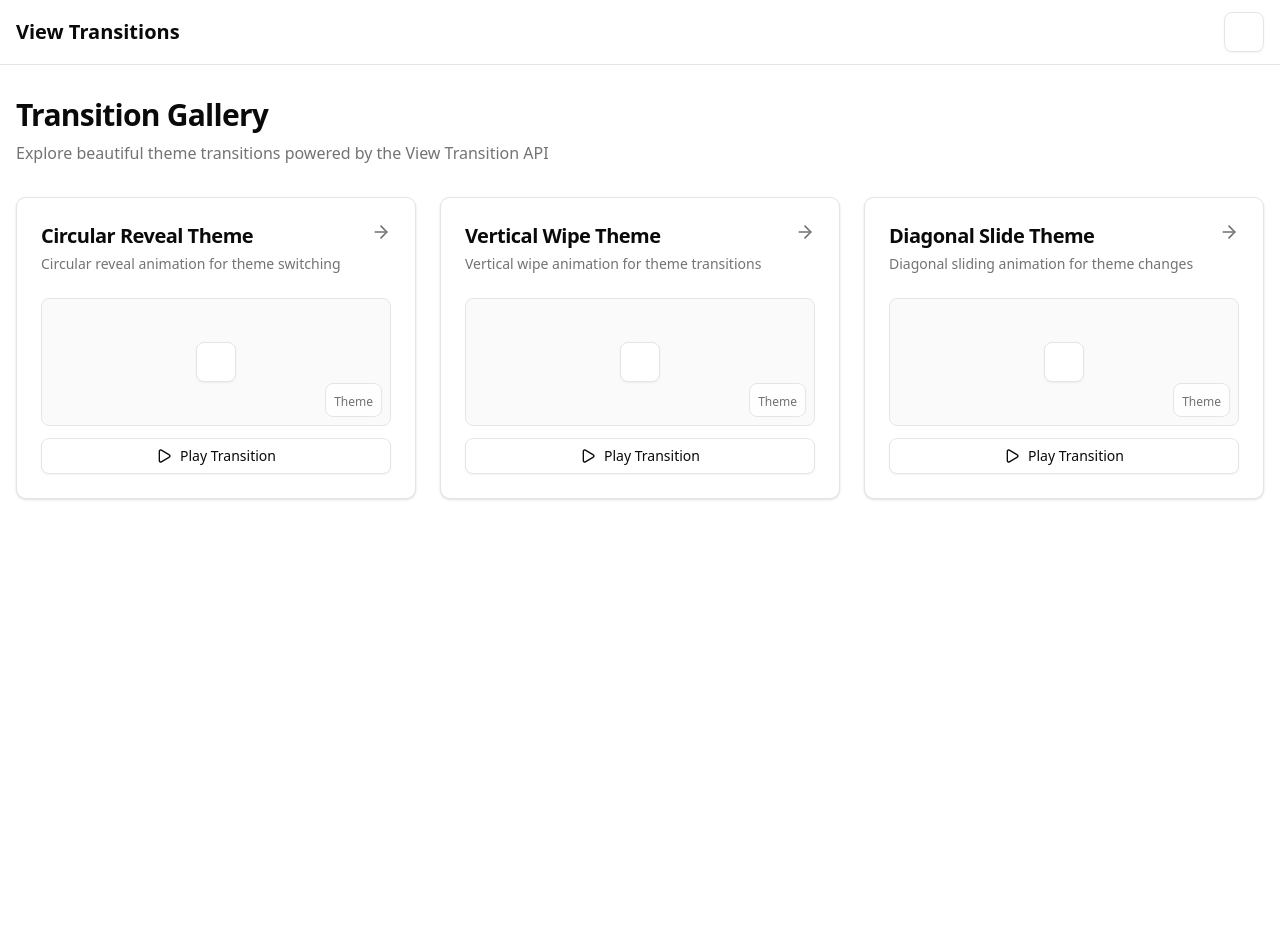
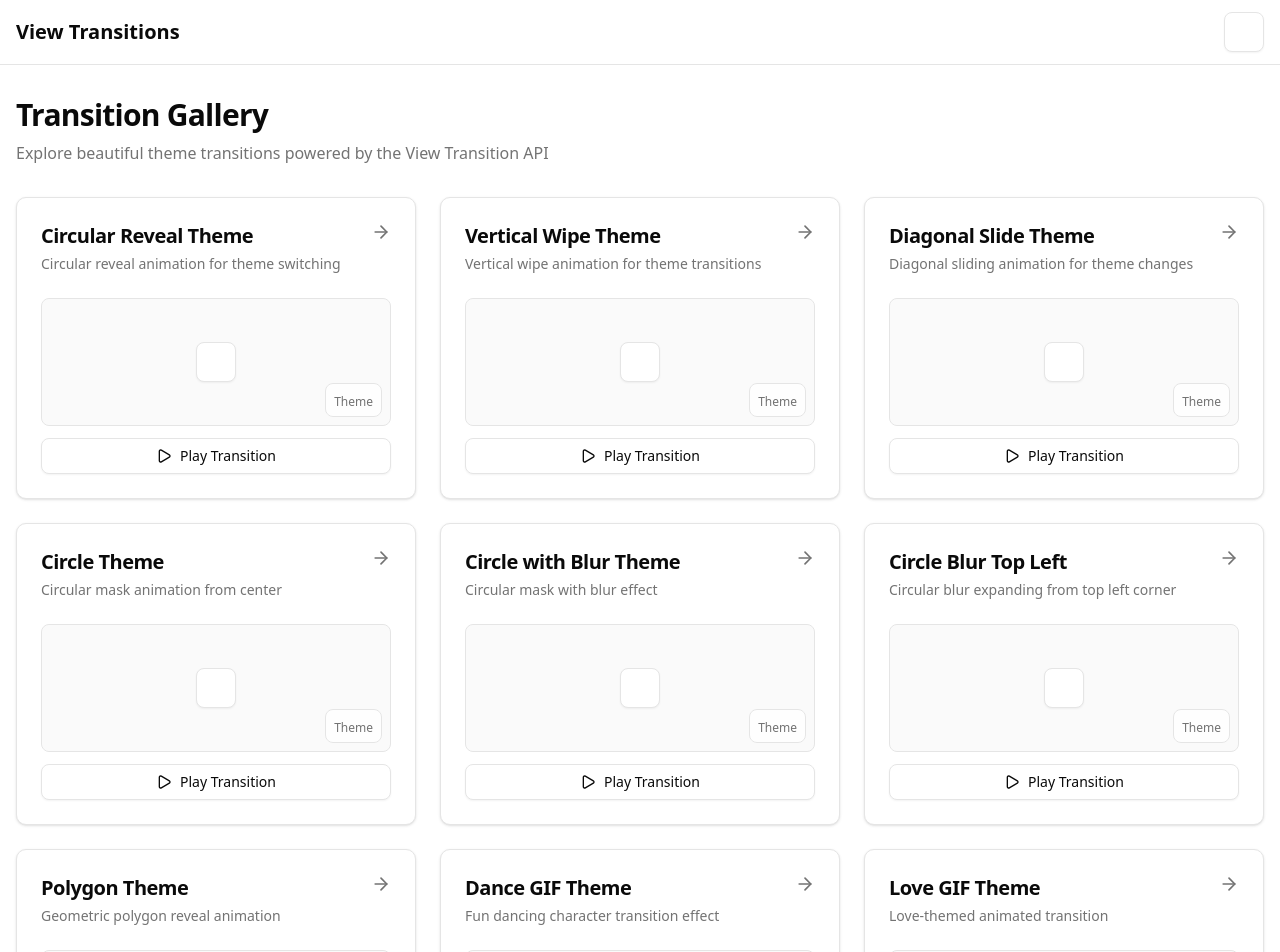
Before and after one commit to yassinezaanouni/themes-view-transitions, a Next.js app: page / in a window 1280 px wide. Shown: the top 952 px of the page. Before the commit the page ends 800 px from the top, so only its background shows below. Built offline with nearby package versions, Linux system fonts and the light colour scheme.

Commit message:
Add new transition types and animations: introduced circle, circle with blur, circle blur top left, polygon, gif dance, and gif love transitions; updated transition handling in ThemeToggle and imported new styles.

```diff
--- a/src/app/globals.css
+++ b/src/app/globals.css
@@ -46,6 +46,24 @@
 
 :root {
   --radius: 0.625rem;
+  --expo-in: linear(
+    0 0%, 0.0085 31.26%, 0.0167 40.94%,
+    0.0289 48.86%, 0.0471 55.92%,
+    0.0717 61.99%, 0.1038 67.32%,
+    0.1443 72.07%, 0.1989 76.7%,
+    0.2659 80.89%, 0.3465 84.71%,
+    0.4419 88.22%, 0.554 91.48%,
+    0.6835 94.51%, 0.8316 97.34%, 1 100%
+  );
+  --expo-out: linear(
+    0 0%, 0.1684 2.66%, 0.3165 5.49%,
+    0.446 8.52%, 0.5581 11.78%,
+    0.6535 15.29%, 0.7341 19.11%,
+    0.8011 23.3%, 0.8557 27.93%,
+    0.8962 32.68%, 0.9283 38.01%,
+    0.9529 44.08%, 0.9711 51.14%,
+    0.9833 59.06%, 0.9915 68.74%, 1 100%
+  );
   --background: oklch(1 0 0);
   --foreground: oklch(0.145 0 0);
   --card: oklch(1 0 0);
--- a/src/components/theme-toggle.tsx
+++ b/src/components/theme-toggle.tsx
@@ -73,7 +73,7 @@ export const ThemeToggle = forwardRef<ThemeToggleRef, ThemeToggleProps>(
       },
     };
 
-    const toggleTheme = () => {
+    const toggleTheme = async () => {
       const newTheme = theme === 'dark' ? 'light' : 'dark';
       const prefersReducedMotion = window.matchMedia(
         '(prefers-reduced-motion: reduce)',
@@ -107,12 +107,15 @@ export const ThemeToggle = forwardRef<ThemeToggleRef, ThemeToggleProps>(
 
       document.documentElement.classList.add(transitionClass);
 
-      document.startViewTransition(() => {
+      const transition = document.startViewTransition(() => {
         setTheme(newTheme);
-        setTimeout(() => {
-          document.documentElement.classList.remove(transitionClass);
-        }, 600);
       });
+
+      try {
+        await transition.finished;
+      } finally {
+        document.documentElement.classList.remove(transitionClass);
+      }
     };
 
     const sunPath =
--- a/src/data/transitions.ts
+++ b/src/data/transitions.ts
@@ -1,4 +1,13 @@
-export type TransitionType = 'theme-toggle' | 'vertical-wipe' | 'diagonal-slide';
+export type TransitionType =
+  | 'theme-toggle'
+  | 'vertical-wipe'
+  | 'diagonal-slide'
+  | 'circle'
+  | 'circle-with-blur'
+  | 'circle-blur-top-left'
+  | 'polygon'
+  | 'gif-dance'
+  | 'gif-love';
 
 export interface Transition {
   id: string;
@@ -34,6 +43,54 @@ export const transitions: Transition[] = [
     cssFile: 'diagonal-slide.css',
     componentFile: 'theme-toggle.tsx',
   },
+  {
+    id: '6',
+    title: 'Circle Theme',
+    slug: 'circle',
+    description: 'Circular mask animation from center',
+    cssFile: 'circle.css',
+    componentFile: 'theme-toggle.tsx',
+  },
+  {
+    id: '7',
+    title: 'Circle with Blur Theme',
+    slug: 'circle-with-blur',
+    description: 'Circular mask with blur effect',
+    cssFile: 'circle-with-blur.css',
+    componentFile: 'theme-toggle.tsx',
+  },
+  {
+    id: '8',
+    title: 'Circle Blur Top Left',
+    slug: 'circle-blur-top-left',
+    description: 'Circular blur expanding from top left corner',
+    cssFile: 'circle-blur-top-left.css',
+    componentFile: 'theme-toggle.tsx',
+  },
+  {
+    id: '9',
+    title: 'Polygon Theme',
+    slug: 'polygon',
+    description: 'Geometric polygon reveal animation',
+    cssFile: 'polygon.css',
+    componentFile: 'theme-toggle.tsx',
+  },
+  {
+    id: '10',
+    title: 'Dance GIF Theme',
+    slug: 'gif-dance',
+    description: 'Fun dancing character transition effect',
+    cssFile: 'gif-dance.css',
+    componentFile: 'theme-toggle.tsx',
+  },
+  {
+    id: '11',
+    title: 'Love GIF Theme',
+    slug: 'gif-love',
+    description: 'Love-themed animated transition',
+    cssFile: 'gif-love.css',
+    componentFile: 'theme-toggle.tsx',
+  },
 ];
 
 export function getTransitionBySlug(slug: string): Transition | undefined {
--- a/src/styles/transitions.css
+++ b/src/styles/transitions.css
@@ -2,3 +2,9 @@
 @import './transitions/theme-toggle.css';
 @import './transitions/vertical-wipe.css';
 @import './transitions/diagonal-slide.css';
+@import './transitions/circle.css';
+@import './transitions/circle-with-blur.css';
+@import './transitions/circle-blur-top-left.css';
+@import './transitions/polygon.css';
+@import './transitions/gif-dance.css';
+@import './transitions/gif-love.css';
--- /dev/null
+++ b/src/styles/transitions/gif-dance.css
@@ -0,0 +1,32 @@
+/* GIF Dance Theme Transition */
+
+html.gif-dance-transition::view-transition-group(root) {
+  animation-timing-function: var(--expo-in);
+}
+
+html.gif-dance-transition::view-transition-new(root) {
+  mask: url('https://media.tenor.com/cyORI7kwShQAAAAi/shigure-ui-dance.gif') center / 0 no-repeat;
+  animation: gif-scale 3s;
+  animation-fill-mode: both;
+}
+
+html.gif-dance-transition::view-transition-old(root),
+html.gif-dance-transition.dark::view-transition-old(root) {
+  animation: gif-scale 3s;
+  animation-fill-mode: both;
+}
+
+@keyframes gif-scale {
+  0% {
+    mask-size: 0;
+  }
+  10% {
+    mask-size: 50vmax;
+  }
+  90% {
+    mask-size: 50vmax;
+  }
+  100% {
+    mask-size: 2000vmax;
+  }
+}
--- /dev/null
+++ b/src/styles/transitions/gif-love.css
@@ -0,0 +1,32 @@
+/* GIF Love Theme Transition */
+
+html.gif-love-transition::view-transition-group(root) {
+  animation-timing-function: var(--expo-in);
+}
+
+html.gif-love-transition::view-transition-new(root) {
+  mask: url('https://media.tenor.com/Jz0aSpk9VIQAAAAi/i-love-you-love.gif') center / 0 no-repeat;
+  animation: gif-love-scale 2s;
+  animation-fill-mode: both;
+}
+
+html.gif-love-transition::view-transition-old(root),
+html.gif-love-transition.dark::view-transition-old(root) {
+  animation: gif-love-scale 2s;
+  animation-fill-mode: both;
+}
+
+@keyframes gif-love-scale {
+  0% {
+    mask-size: 0;
+  }
+  10% {
+    mask-size: 50vmax;
+  }
+  90% {
+    mask-size: 50vmax;
+  }
+  100% {
+    mask-size: 2000vmax;
+  }
+}
--- /dev/null
+++ b/src/styles/transitions/polygon.css
@@ -0,0 +1,41 @@
+/* Polygon Theme Transition */
+
+html.polygon-transition::view-transition-group(root) {
+  animation-duration: 0.7s;
+  animation-timing-function: var(--expo-out);
+}
+
+html.polygon-transition::view-transition-new(root) {
+  animation-name: polygon-reveal-light;
+  animation-fill-mode: both;
+}
+
+html.polygon-transition::view-transition-old(root),
+html.polygon-transition.dark::view-transition-old(root) {
+  animation: none;
+  animation-fill-mode: both;
+  z-index: -1;
+}
+
+html.polygon-transition.dark::view-transition-new(root) {
+  animation-name: polygon-reveal-dark;
+  animation-fill-mode: both;
+}
+
+@keyframes polygon-reveal-dark {
+  from {
+    clip-path: polygon(50% -71%, -50% 71%, -50% 71%, 50% -71%);
+  }
+  to {
+    clip-path: polygon(50% -71%, -50% 71%, 50% 171%, 171% 50%);
+  }
+}
+
+@keyframes polygon-reveal-light {
+  from {
+    clip-path: polygon(171% 50%, 50% 171%, 50% 171%, 171% 50%);
+  }
+  to {
+    clip-path: polygon(171% 50%, 50% 171%, -50% 71%, 50% -71%);
+  }
+}
```
Also changed, not shown: src/styles/transitions/circle-blur-top-left.css (added, +27 -0 lines), src/styles/transitions/circle-with-blur.css (added, +29 -0 lines), src/styles/transitions/circle.css (added, +24 -0 lines).
